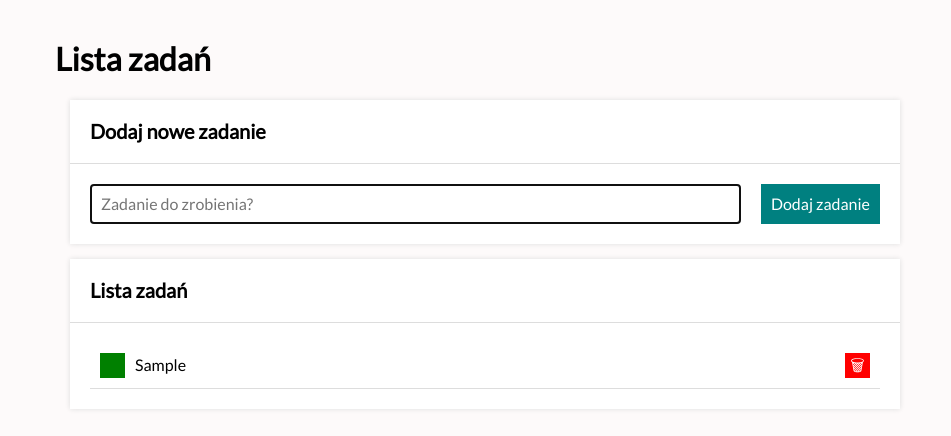
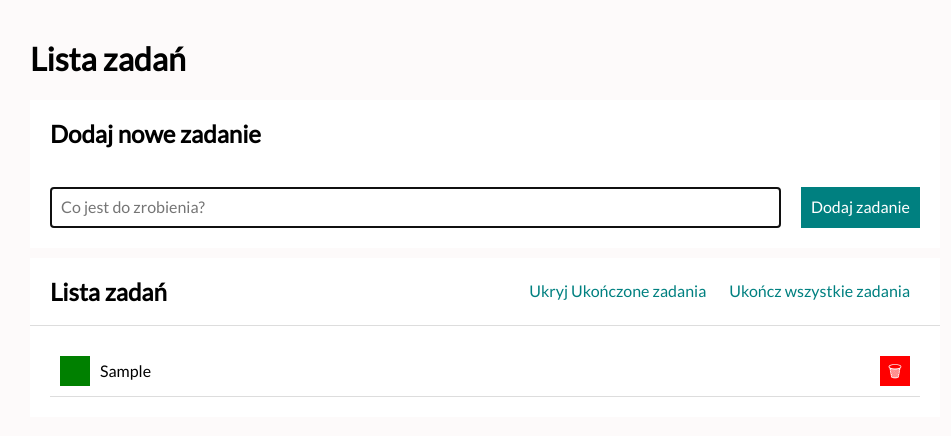
Before and after one commit to Krzysztof0607/task-list, a plain HTML site: page index.html in a window 1280 px wide. Both pictures are taken after typing "Sample" into the empty fields and a click on the button "Dodaj zadanie". Shown: the whole page, without its empty margins (155-1106 px from the left). Drawn offline with nearby package versions, Linux system fonts and the light colour scheme.

Commit message:
rebulit for new buttons and immutability

```diff
--- a/css/container.css
+++ b/css/container.css
@@ -1,5 +1,18 @@
 .container {
-    max-width: 900px;
-    padding: 20px;
+    max-width: 950px;
+    padding: 20px 20px;
     margin: 0 auto;
+    word-break: break-word;
 }
+
+.header {
+    font-size: 36px;
+    font-weight: bolder;
+    margin: 18px 0;
+}
+
+@media (max-width: 768px) {
+    .container {
+        width: 100%;
+    }
+}
--- a/css/form.css
+++ b/css/form.css
@@ -21,9 +21,11 @@
     color: white;
     border: none;
 }
+
 .form__button:hover {
     background: rgb(125, 234, 234);
 }
+
 .form__button:active {
     background: rgb(35, 190, 190);
 }
--- a/css/section.css
+++ b/css/section.css
@@ -1,16 +1,56 @@
 .section {
-    margin: 15px;
-    background: white;
-    box-shadow: 0 0 5px #ddd;
+    background-color: white;
+    margin: 10px 0;
+}
+
+.section__container {
+    display: grid;
+    grid-template-columns: auto auto;
+    justify-content: space-between;
+    border-bottom: 1px solid #ddd;
+    align-items: center;
+}
+
+@media (max-width: 767px) {
+    .section__container {
+        grid-template-columns: 1fr;
+    }
 }
 
 .section__header {
-font-size: 20px;
-padding: 20px;
-margin: 0;
-border-bottom: 1px solid #ddd;
+    margin: 0;
+    padding: 20px;
 }
 
 .section__body {
     padding: 20px;
 }
+
+.section__subcontainer {
+    margin: 0 20px;
+}
+
+@media (max-width: 767px) {
+    .section__subcontainer {
+        display: flex;
+        flex-direction: column;
+    }
+}
+
+.section__buttons {
+    border: none;
+    color: teal;
+    background: transparent;
+    padding: 10px;
+    transition: 2s;
+}
+
+.section__buttons:hover {
+    color: rgb(5, 182, 182);
+    cursor: pointer;
+}
+
+.section__buttons:disabled {
+    color: rgb(204, 191, 191);
+    cursor: default;
+}
--- a/css/style.css
+++ b/css/style.css
@@ -9,4 +9,6 @@ html {
 .body {
     font-family: 'Lato', sans-serif;
     background: rgb(253, 250, 250);
+    line-height: 1.15;
+    word-break: break-word;
 }
--- a/css/tasks.css
+++ b/css/tasks.css
@@ -1,50 +1,54 @@
-.tasks {
-    list-style: none;
+.tasks__list {
+    padding: 0;
     margin: 0;
-    padding: 0;
 }
 
 .tasks__item {
+    list-style-type: none;
     display: grid;
     grid-template-columns: auto 1fr auto;
-    grid-gap: 10px;
+    border-bottom: 1px solid #ddd;
     align-items: center;
     padding: 10px;
-    border-bottom: 1px solid #ddd;
 }
 
-.tasks__content--done {
+.tasks__item--hidden {
+    display: none;
+}
+
+.task__content {
+    padding: 0 10px;
+}
+
+.task__content--done {
     text-decoration: line-through;
 }
 
-.tasks__button {
+.task__button {
+    height: 30px;
+    width: 30px;
+    background-color: green;
     border: none;
     color: white;
-    width: 25px;
-    height: 25px;
-    padding: 0;
+    transition: 1s;
 }
 
-.tasks__button--toggleDone {
-    background: green;
+.task__button:hover {
+    background-color: rgb(3, 197, 3);
 }
 
-.tasks__button--toggleDone:hover {
-    background: rgb(96, 242, 96);
+.task__button:active {
+    background-color: rgb(3, 255, 3);
 }
 
-.tasks__button--toggleDone:active {
-    background: rgb(78, 210, 78);
+.task__button--remove {
+    background-color: red;
 }
 
-.tasks__button--remove {
-    background: red;
+.task__button--remove:hover {
+    background-color: rgb(252, 61, 61);
 }
 
-.tasks__button--remove:hover {
-    background: rgb(249, 46, 46);
+.task__button--remove:active {
+    background-color: rgb(247, 146, 146);
 }
-
-.tasks__button--remove:active {
-    background: rgb(243, 81, 81);
-}
--- a/index.html
+++ b/index.html
@@ -27,15 +27,18 @@
       <h2 class="section__header">Dodaj nowe zadanie</h2>
       <div class="section__body">
         <form class="form js-form">
-                    <input class="form__input js-newTask" placeholder="Zadanie do zrobienia?">
+          <input class="form__input js-newTask" placeholder="Co jest do zrobienia?">
           <button class="form__button">Dodaj zadanie</button>
         </form>
       </div>
     </section>
     <section class="section">
+      <div class="section__container">
         <h2 class="section__header">Lista zadań</h2>
+        <div class="section__subcontainer js-buttons"></div>
+      </div>
       <div class="section__body">
-                <ul class="tasks js-tasks"></ul>
+        <ul class="tasks__list js-tasks"></ul>
       </div>
     </section>
   </main>
--- a/js/script.js
+++ b/js/script.js
@@ -1,66 +1,116 @@
 {
-    const tasks = [];
+  let tasks = [];
+  let hideDoneTasks = false;
+
+  const markAllTaskDone = () => {
+    tasks = tasks.map(task => ({
+      ...task,
+      done: true,
+    }));
+    render();
+  };
+
+  const hideShowTask = () => {
+    hideDoneTasks = !hideDoneTasks;
+    render();
+  };
+
+  const addNewTask = (newTaskContent) => {
+    tasks = [
+      ...tasks,
+      { content: newTaskContent },
+    ];
+    render();
+  };
 
   const removeTask = (taskIndex) => {
-        tasks.splice(taskIndex, 1);
+    tasks = [
+      ...tasks.slice(0, taskIndex),
+      ...tasks.slice(taskIndex + 1),
+    ];
     render();
   };
 
   const toggleTaskDone = (taskIndex) => {
-        tasks[taskIndex].done = !tasks[taskIndex].done;
-        render();
-    };
-
-    const addNewTask = (newTaskContent) => {
-        tasks.push({ content: newTaskContent });
+    tasks = [
+      ...tasks.slice(0, taskIndex),
+      { ...tasks[taskIndex], done: !tasks[taskIndex].done },
+      ...tasks.slice(taskIndex + 1),
+    ];
     render();
   };
 
   const bindRemoveEvents = () => {
     const removeButtons = document.querySelectorAll(".js-remove");
-
-        removeButtons.forEach((removeButton, taskIndex) => {
+    removeButtons.forEach((removeButton, index) => {
       removeButton.addEventListener("click", () => {
-                removeTask(taskIndex);
+        removeTask(index);
       });
     });
   };
 
-    const bindToggleDoneEvents = () => {
-        const toggleDoneButtons = document.querySelectorAll(".js-toggleDone");
-
-        toggleDoneButtons.forEach((toggleDoneButton, taskIndex) => {
+  const bindDoneEvents = () => {
+    const toggleDoneButtons = document.querySelectorAll(".js-done");
+    toggleDoneButtons.forEach((toggleDoneButton, index) => {
       toggleDoneButton.addEventListener("click", () => {
-                toggleTaskDone(taskIndex);
+        toggleTaskDone(index);
       });
     });
   };
 
-    const render = () => {
-        let tasksListHTMLContent = "";
-
+  const renderTasks = () => {
+    htmlString = "";
     for (const task of tasks) {
-            tasksListHTMLContent += `
-            <li
-            class="tasks__item js-task"
-            >
-            <button class="tasks__button tasks__button--toggleDone js-toggleDone">
-                ${task.done ? "✔" : ""}
+      htmlString += `
+          <li class="tasks__item ${task.done && hideDoneTasks ? "tasks__item--hidden" : ""}">
+            <button class="task__button js-done">
+              ${task.done ? "✓" : ""}
             </button>
-            <span class="tasks__content${task.done ? " tasks__content--done " : ""}">
+              <span class="task__content ${task.done ? "task__content--done" : ""}">
                 ${task.content}
               </span>
-            <button class="tasks__button tasks__button--remove js-remove">
+            <button class="task__button task__button--remove js-remove">
               🗑
             </button>
-        </li>
+          </li>`;
+    };
+    document.querySelector(".js-tasks").innerHTML = htmlString;
+  };
+
+  const renderButtons = () => {
+    htmlButtons = "";
+    if (tasks.length > 0) {
+      htmlButtons += `
+          <button class="section__buttons js-hideShow">${hideDoneTasks ? "Pokaż" : "Ukryj"}
+            Ukończone zadania
+          </button>
+          <button class="section__buttons js-allDone"${tasks.every(task => task.done) ? "disabled" : ""}>
+            Ukończ wszystkie zadania
+          </button>
           `;
     }
 
-        document.querySelector(".js-tasks").innerHTML = tasksListHTMLContent;
+    document.querySelector(".js-buttons").innerHTML = htmlButtons;
+  };
 
+  const bindButtonsEvents = () => {
+    const hideShowButton = document.querySelector(".js-hideShow");
+    if (hideShowButton) {
+      hideShowButton.addEventListener("click", hideShowTask);
+    }
+
+    const allDoneButton = document.querySelector(".js-allDone");
+    if (allDoneButton) {
+      allDoneButton.addEventListener("click", markAllTaskDone);
+    }
+  };
+
+  const render = () => {
+    renderTasks();
+    renderButtons();
+    bindButtonsEvents();
     bindRemoveEvents();
-        bindToggleDoneEvents();
+    bindDoneEvents();
   };
 
   const onFormSubmit = (event) => {
@@ -72,17 +122,14 @@
     if (newTaskContent !== "") {
       addNewTask(newTaskContent);
       newTaskElement.value = "";
-        }
-
+    };
     newTaskElement.focus();
   };
 
   const init = () => {
     render();
-
     const form = document.querySelector(".js-form");
     form.addEventListener("submit", onFormSubmit);
   };
-
   init();
 }
```
Lines whose indentation alone changed are shown as unchanged.
